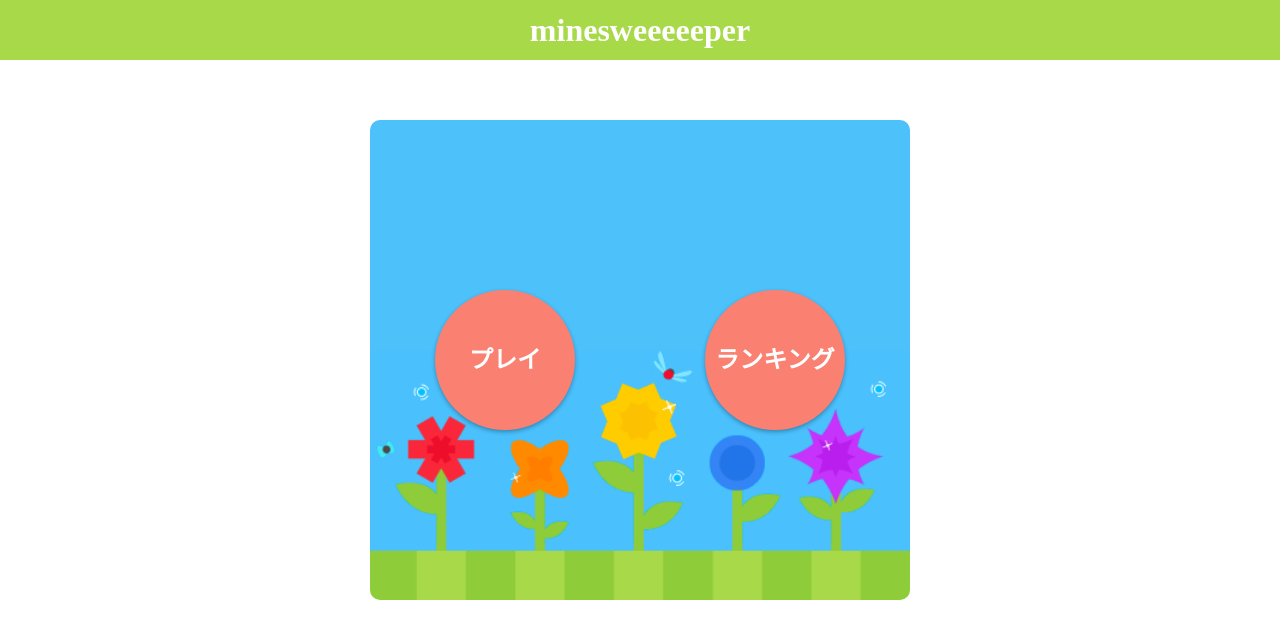
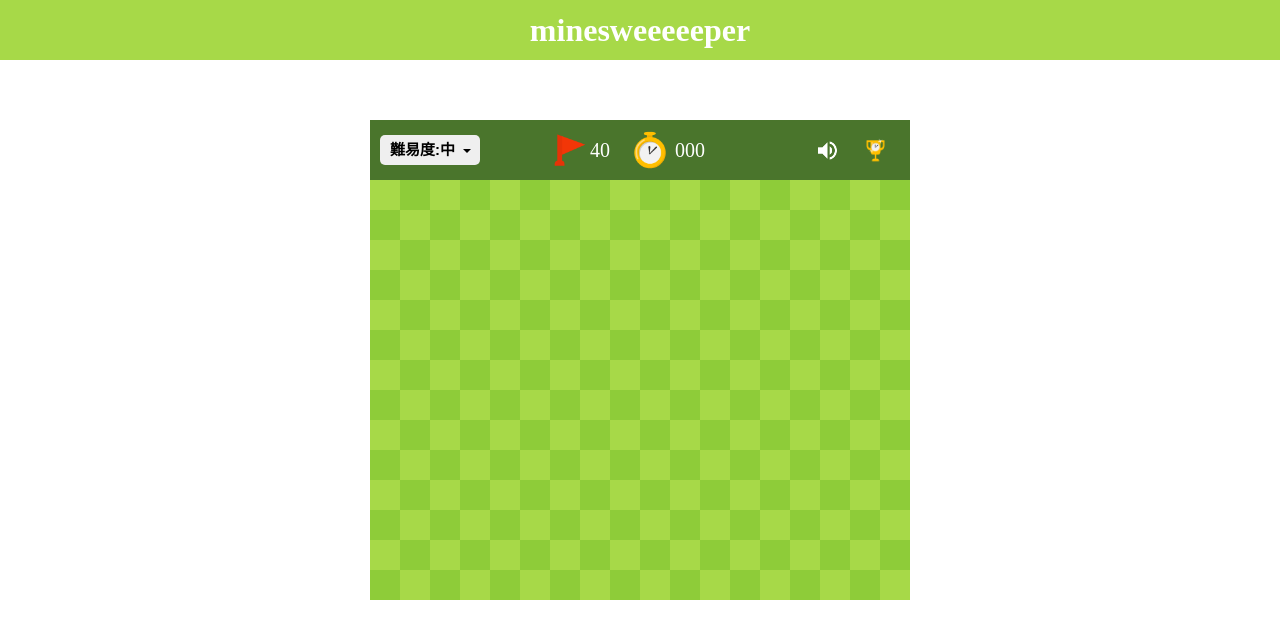
Before and after one commit to relationslab/minesweeper, a React (Create React App) app: page / in a window 1280 px wide. Shown: the top 638 px of the page. Built offline with nearby package versions, Linux system fonts and the light colour scheme.

Commit message:
delete:Homeコンポーネントの削除

```diff
--- a/src/components/Home.tsx
+++ /dev/null
@@ -1,53 +0,0 @@
-import React from "react";
-import styled from "styled-components";
-import { Link } from "react-router-dom";
-
-const StyledDisplay = styled.div`
-  min-width: 540px;
-  min-height: 480px;
-  display: grid;
-  grid-template-columns: 540px;
-  justify-content: center;
-  margin: 60px;
-`;
-
-const StyledTitle = styled.div`
-  display: grid;
-  grid-template-columns: 1fr 1fr;
-  border-radius: 10px;
-  background-color: rgb(77, 193, 249);
-  background-image: url("/images/gameClear.png");
-  background-size: contain;
-  background-position: center bottom;
-  background-repeat: no-repeat;
-`;
-
-const StyledLink = styled(Link)`
-  justify-self: center;
-  align-self: center;
-  border: none;
-  width: 140px;
-  height: 140px;
-  line-height: 140px;
-  text-align: center;
-  border-radius: 50%;
-  background-color: salmon;
-  box-shadow: 0 2px 4px rgba(0, 0, 0, 0.3);
-  font-size: 1.5rem;
-  font-weight: bold;
-`;
-
-const Title: React.FC = () => {
-  return (
-    <>
-      <StyledDisplay>
-        <StyledTitle>
-          <StyledLink to="/play">プレイ</StyledLink>
-          <StyledLink to="/ranking">ランキング</StyledLink>
-        </StyledTitle>
-      </StyledDisplay>
-    </>
-  );
-};
-
-export default Title;
--- a/src/components/Ranking.tsx
+++ b/src/components/Ranking.tsx
@@ -65,6 +65,18 @@ const StyledDisplay = styled.div`
   margin: 60px;
 `;
 
+const StyledDiv = styled.div`
+  display: grid;
+  grid-template-rows: 50px 1fr 20px;
+  border-radius: 10px;
+  padding: 1rem;
+  background-color: rgb(77, 193, 249);
+  background-image: url("/images/gameClear.png");
+  background-size: contain;
+  background-position: center bottom;
+  background-repeat: no-repeat;
+`;
+
 const Header = styled.div`
   display: grid;
   grid-template-columns: 50px 1fr 1fr;
@@ -73,13 +85,6 @@ const Header = styled.div`
     width: 50px;
     height: 50px;
   }
-`;
-const StyledDiv = styled.div`
-  background-color: rgb(77, 193, 249);
-  border-radius: 10px;
-  padding: 1rem;
-  display: grid;
-  grid-template-rows: 50px 1fr 20px;
 `;
 
 const StyledLink = styled(Link)`
--- a/src/index.tsx
+++ b/src/index.tsx
@@ -4,7 +4,6 @@ import { BrowserRouter as Router, Route } from "react-router-dom";
 import styled, { createGlobalStyle } from "styled-components";
 import { Provider } from "react-redux";
 import store from "./rootReducer";
-import Home from "./components/Home";
 import Game from "./components/Game";
 import Ranking from "./components/Ranking";
 import PageHeader from "./components/Header";
@@ -39,8 +38,7 @@ ReactDOM.render(
     <Router>
       <Grid>
         <PageHeader />
-        <Route exact path="/" component={Home} />
-        <Route path="/play" component={Game} />
+        <Route exact path="/" component={Game} />
         <Route path="/ranking" component={Ranking} />
       </Grid>
     </Router>
```
